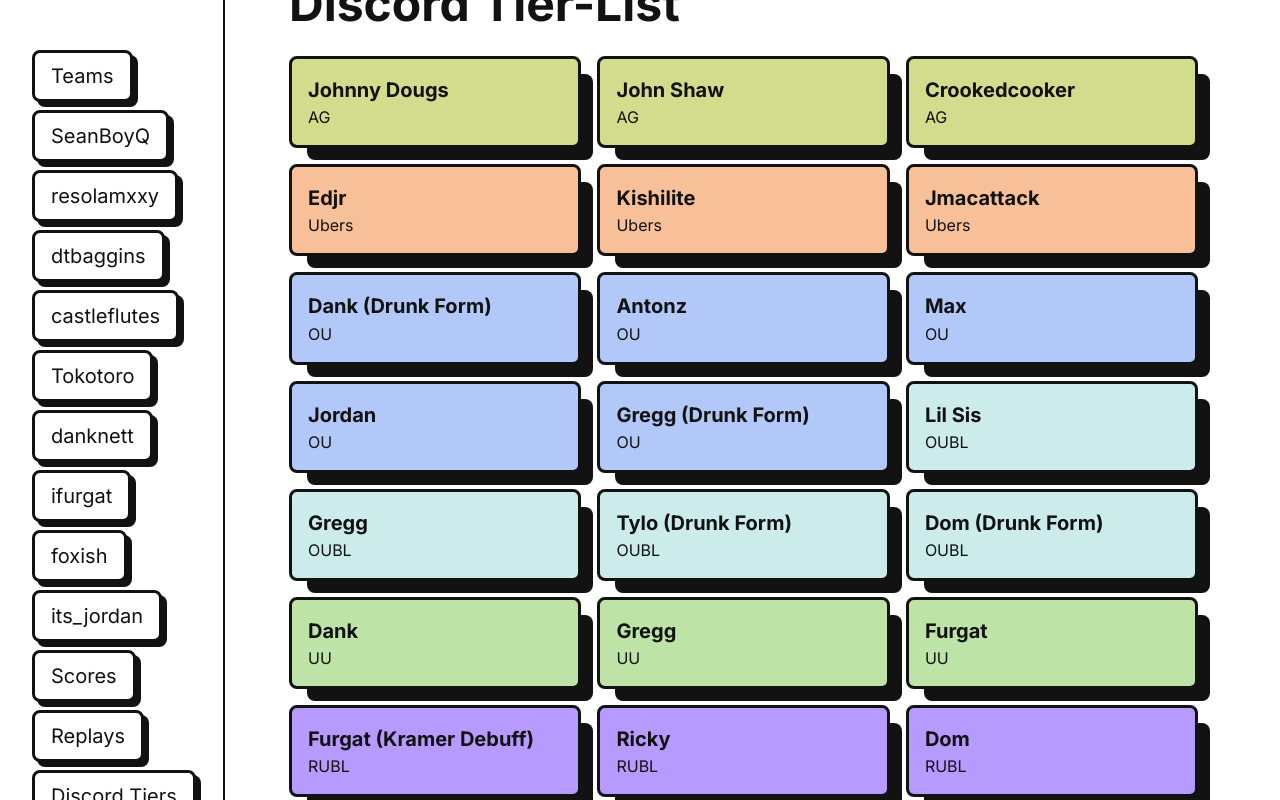
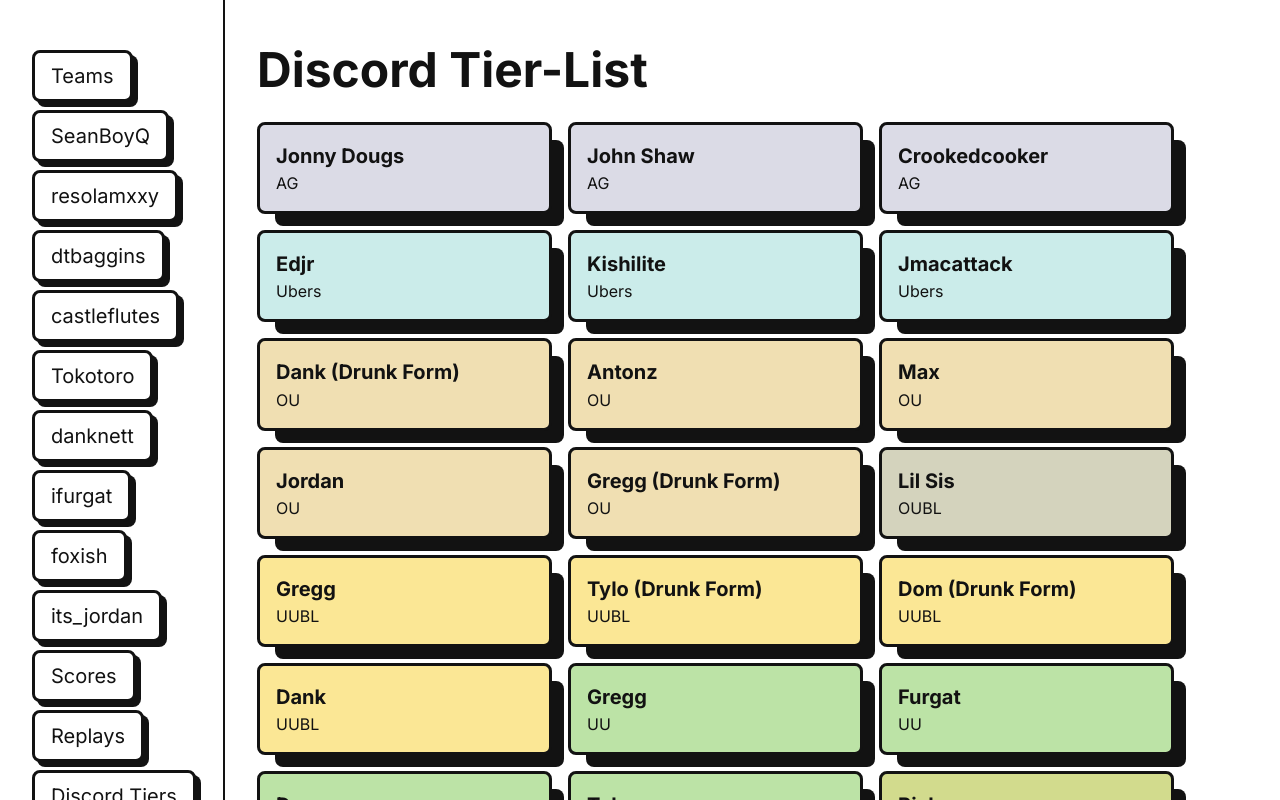
Before and after one commit to its-jordan/freddy-woodz-invitational, a Next.js app: page /meme in a window 1280 px wide. Shown: the top 800 px of the page. Built offline with nearby package versions, Linux system fonts and the light colour scheme.

Commit message:
Updated discord tiers to be more accurate

```diff
--- a/app/globals.css
+++ b/app/globals.css
@@ -8,31 +8,31 @@
   --primary: #121212;
   --bg: var(--base);
   /* Pokemon Type Colors */
-  --normal: #a8a77a;
-  --fire: #ee8130;
-  --water: #6390f0;
-  --electric: #f7d02c;
-  --grass: #7ac74c;
-  --ice: #96d9d6;
-  --fighting: #c22e28;
-  --poison: #a33ea1;
-  --ground: #e2bf65;
-  --flying: #a98ff3;
-  --psychic: #f95587;
-  --bug: #a6b91a;
-  --rock: #b6a136;
-  --ghost: #735797;
-  --dragon: #6f35fc;
-  --dark: #705746;
-  --steel: #b7b7ce;
-  --fairy: #d685ad;
+  --normal: hsl(59, 21%, 57%);
+  --fire: hsl(26, 85%, 56%);
+  --water: hsl(221, 82%, 66%);
+  --electric: hsl(48, 93%, 57%);
+  --grass: hsl(98, 52%, 54%);
+  --ice: hsl(177, 47%, 72%);
+  --fighting: hsl(2, 66%, 46%);
+  --poison: hsl(301, 45%, 44%);
+  --ground: hsl(43, 68%, 64%);
+  --flying: hsl(256, 81%, 76%);
+  --psychic: hsl(342, 93%, 65%);
+  --bug: hsl(67, 75%, 41%);
+  --rock: hsl(50, 54%, 46%);
+  --ghost: hsl(266, 27%, 47%);
+  --dragon: hsl(257, 97%, 60%);
+  --dark: hsl(24, 23%, 36%);
+  --steel: hsl(240, 19%, 76%);
+  --fairy: hsl(330, 50%, 68%);
   --col-width: calc(50% - 2rem);
 }
 
 @media only screen and (max-width: 2000px) {
   :root {
-    --col-width: 90%;
-    --content-width: 90%;
+    --col-width: calc(50% - 2rem);
+    --content-width: 95%;
   }
   .replay-container {
     width: calc(50% - 2rem);
@@ -42,6 +42,14 @@
     width: 100%;
   }
 }
+
+@media only screen and (max-width: 1750px) {
+  :root {
+    --col-width: 100%;
+    --content-width: 95%;
+  }
+}
+
 @media only screen and (max-width: 1100px) {
   .replay-container {
     width: 100%;
@@ -884,7 +892,7 @@ main {
 
 .discord-header-container {
   margin-bottom: 1rem;
-  margin-top: -2rem;
+  margin-top: calc(2rem + 2px);
 }
 
 .discord-header {
@@ -899,7 +907,7 @@ main {
   flex-flow: column nowrap;
   justify-content: center;
   align-items: start;
-  width: calc(35% - 2rem);
+  width: calc(33% - 2rem);
   gap: 0.0125rem;
   text-transform: capitalize;
   background-color: color-mix(in srgb, var(--_border-clr) 50%, white);
@@ -938,28 +946,31 @@ main {
 }
 
 .ag {
-  --_border-clr: var(--bug);
+  --_border-clr: var(--steel);
 }
 .ubers {
-  --_border-clr: var(--fire);
+  --_border-clr: var(--ice);
 }
 .ou {
-  --_border-clr: var(--water);
+  --_border-clr: var(--ground);
 }
 .oubl {
-  --_border-clr: var(--ice);
+  --_border-clr: var(--normal);
+}
+.uubl {
+  --_border-clr: var(--electric);
 }
 .uu {
   --_border-clr: var(--grass);
 }
 .rubl {
-  --_border-clr: var(--dragon);
+  --_border-clr: var(--bug);
 }
 .ru {
-  --_border-clr: var(--ghost);
+  --_border-clr: var(--rock);
 }
 .nu {
-  --_border-clr: var(--electric);
+  --_border-clr: var(--fairy);
 }
 
 /* Temporary bug fix due to Webkit svg bug */
@@ -1069,7 +1080,7 @@ main {
   display: grid;
   grid-template-columns: repeat(4, 1fr);
   gap: 2rem 0.5rem;
-  margin-block-start: 74px;
+  margin-top: 74px;
 }
 
 .match-data {
@@ -1153,6 +1164,7 @@ main {
     gap: 3rem 0.5rem;
     padding-bottom: 2rem;
     margin-top: 80px;
+    width: 75%;
   }
   .player {
     display: flex;
--- a/components/arrays.tsx
+++ b/components/arrays.tsx
@@ -890,7 +890,7 @@ export default async function PlayerTeam({
 
   return (
     <div
-      className={`team ${playerId.toString()} ${visible}`}
+      className={`team ${playerId.toString()}`}
       id={playerId.toString()}
       data-player={playerId}>
       <div className='teamname'>{playerName}</div>
--- a/components/memearrays.tsx
+++ b/components/memearrays.tsx
@@ -1,11 +1,12 @@
-import DiscordTiers from '../meme/discordtiers.json';
+// @ts-ignore
+import DiscordTiers from '../meme/discordtiers.yaml';
 
 export default function DiscordTiersArray() {
   const discordArray = DiscordTiers;
   const playerArray = discordArray.players;
   return (
     <>
-      {playerArray.map((value, index) => {
+      {playerArray.map((value: any, index: number) => {
         return (
           <div
             className={`discord-name-container ${value.name
@@ -15,8 +16,8 @@ export default function DiscordTiersArray() {
               .replace(' ', '-')
               .toLowerCase()} ${value.tier.toLowerCase()}`}
             key={index}>
-            <div className="discord-name">{value.name}</div>
-            <div className="discord-tier">{value.tier}</div>
+            <div className='discord-name'>{value.name}</div>
+            <div className='discord-tier'>{value.tier}</div>
           </div>
         );
       })}
--- a/meme/discordtiers.json
+++ /dev/null
@@ -1,112 +0,0 @@
-{
-  "players": [
-    {
-      "name": "Johnny Dougs",
-      "tier": "AG"
-    },
-    {
-      "name": "John Shaw",
-      "tier": "AG"
-    },
-    {
-      "name": "crookedcooker",
-      "tier": "AG"
-    },
-    {
-      "name": "edjr",
-      "tier": "Ubers"
-    },
-    {
-      "name": "kishilite",
-      "tier": "Ubers"
-    },
-    {
-      "name": "Jmacattack",
-      "tier": "Ubers"
-    },
-    {
-      "name": "Dank (Drunk Form)",
-      "tier": "OU"
-    },
-    {
-      "name": "Antonz",
-      "tier": "OU"
-    },
-    {
-      "name": "Max",
-      "tier": "OU"
-    },
-    {
-      "name": "Jordan",
-      "tier": "OU"
-    },
-    {
-      "name": "Gregg (Drunk Form)",
-      "tier": "OU"
-    },
-    {
-      "name": "Lil Sis",
-      "tier": "OUBL"
-    },
-    {
-      "name": "Gregg",
-      "tier": "OUBL"
-    },
-    {
-      "name": "Tylo (Drunk Form)",
-      "tier": "OUBL"
-    },
-    {
-      "name": "Dom (Drunk Form)",
-      "tier": "OUBL"
-    },
-    {
-      "name": "Dank",
-      "tier": "UU"
-    },
-    {
-      "name": "Gregg",
-      "tier": "UU"
-    },
-    {
-      "name": "Furgat",
-      "tier": "UU"
-    },
-    {
-      "name": "Furgat (Kramer Debuff)",
-      "tier": "RUBL"
-    },
-    {
-      "name": "Ricky",
-      "tier": "RUBL"
-    },
-    {
-      "name": "Dom",
-      "tier": "RUBL"
-    },
-    {
-      "name": "Tylo",
-      "tier": "RUBL"
-    },
-    {
-      "name": "Sam",
-      "tier": "RU"
-    },
-    {
-      "name": "Balloony",
-      "tier": "RU"
-    },
-    {
-      "name": "MikeyOG",
-      "tier": "RU"
-    },
-    {
-      "name": "Sean",
-      "tier": "NU"
-    },
-    {
-      "name": "Kramer",
-      "tier": "NU"
-    }
-  ]
-}
--- /dev/null
+++ b/meme/discordtiers.yaml
@@ -0,0 +1,55 @@
+players:
+  - name: Jonny Dougs
+    tier: AG
+  - name: John Shaw
+    tier: AG
+  - name: crookedcooker
+    tier: AG
+  - name: edjr
+    tier: Ubers
+  - name: kishilite
+    tier: Ubers
+  - name: Jmacattack
+    tier: Ubers
+  - name: Dank (Drunk Form)
+    tier: OU
+  - name: Antonz
+    tier: OU
+  - name: Max
+    tier: OU
+  - name: Jordan
+    tier: OU
+  - name: Gregg (Drunk Form)
+    tier: OU
+  - name: Lil Sis
+    tier: OUBL
+  - name: Gregg
+    tier: UUBL
+  - name: Tylo (Drunk Form)
+    tier: UUBL
+  - name: Dom (Drunk Form)
+    tier: UUBL
+  - name: Dank
+    tier: UUBL
+  - name: Gregg
+    tier: UU
+  - name: Furgat
+    tier: UU
+  - name: Dom
+    tier: UU
+  - name: Tylo
+    tier: UU
+  - name: Ricky
+    tier: RUBL
+  - name: Furgat (Kramer Debuff)
+    tier: RUBL
+  - name: Sam
+    tier: RU
+  - name: Balloony
+    tier: RU
+  - name: MikeyOG
+    tier: RU
+  - name: Sean
+    tier: NU
+  - name: Kramer
+    tier: NU
```
